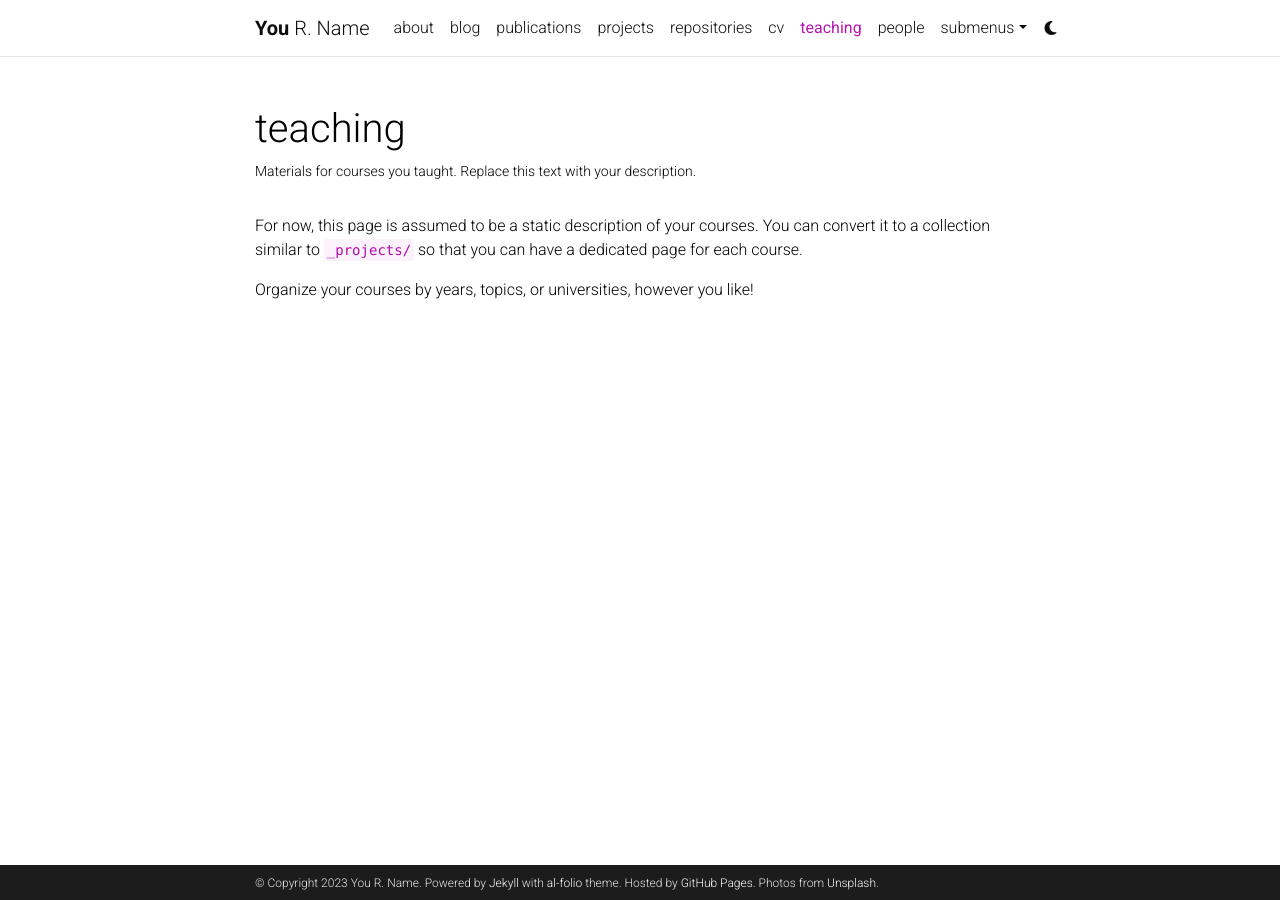
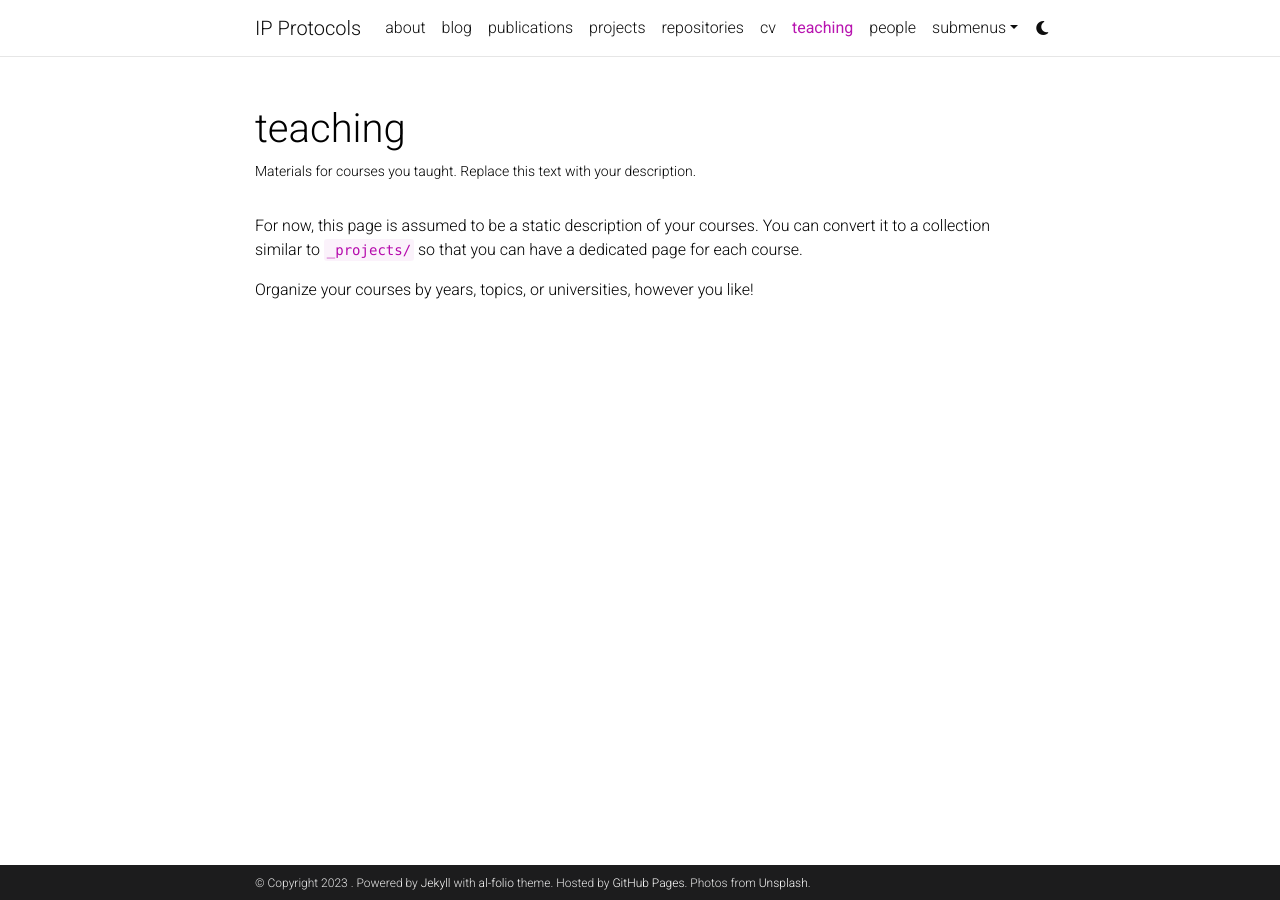
Before and after one commit to ip-protocols/ip-protocols.github.io, a Jekyll site: the page built from _pages/teaching.md, in a window 1280 px wide. Built offline with Jekyll 4.4.1, drawn with Linux system fonts in a browser that asks for light colours; comment, search, counter and statistics services are not loaded; a style sheet for code colours, icons or effects is not loaded.

Commit message:
config
GgX

```diff
--- a/_config.yml
+++ b/_config.yml
@@ -2,24 +2,24 @@
 # Site settings
 # -----------------------------------------------------------------------------
 
-title: blank # the website title (if blank, full name will be used instead)
-first_name: You
-middle_name: R.
-last_name: Name
-email: you@example.com
+title: IP Protocols # the website title (if blank, full name will be used instead)
+first_name:
+middle_name:
+last_name:
+email: ip-protocols@gmx.com
 description: > # the ">" symbol means to ignore newlines until "footer_text:"
   A simple, whitespace theme for academics. Based on [*folio](https://github.com/bogoli/-folio) design.
 footer_text: >
   Powered by <a href="https://jekyllrb.com/" target="_blank">Jekyll</a> with <a href="https://github.com/alshedivat/al-folio">al-folio</a> theme.
   Hosted by <a href="https://pages.github.com/" target="_blank">GitHub Pages</a>.
   Photos from <a href="https://unsplash.com" target="_blank">Unsplash</a>.
-keywords: jekyll, jekyll-theme, academic-website, portfolio-website  # add your own keywords or leave empty
+keywords: #jekyll, jekyll-theme, academic-website, portfolio-website  # add your own keywords or leave empty
 
 lang: en # the language of your site (for example: en, fr, cn, ru, etc.)
 icon: ⚛️  # the emoji used as the favicon (alternatively, provide image name in /assets/img/)
 
-url: https://alshedivat.github.io # the base hostname & protocol for your site
-baseurl: /al-folio # the subpath of your site, e.g. /blog/
+url: https://ip-protocols.github.io # the base hostname & protocol for your site
+baseurl: # the subpath of your site, e.g. /blog/
 last_updated: false # set to true if you want to display last updated in the footer
 impressum_path:  # set to path to include impressum link in the footer, use the same path as permalink in a page, helps to conform with EU GDPR
 
```
